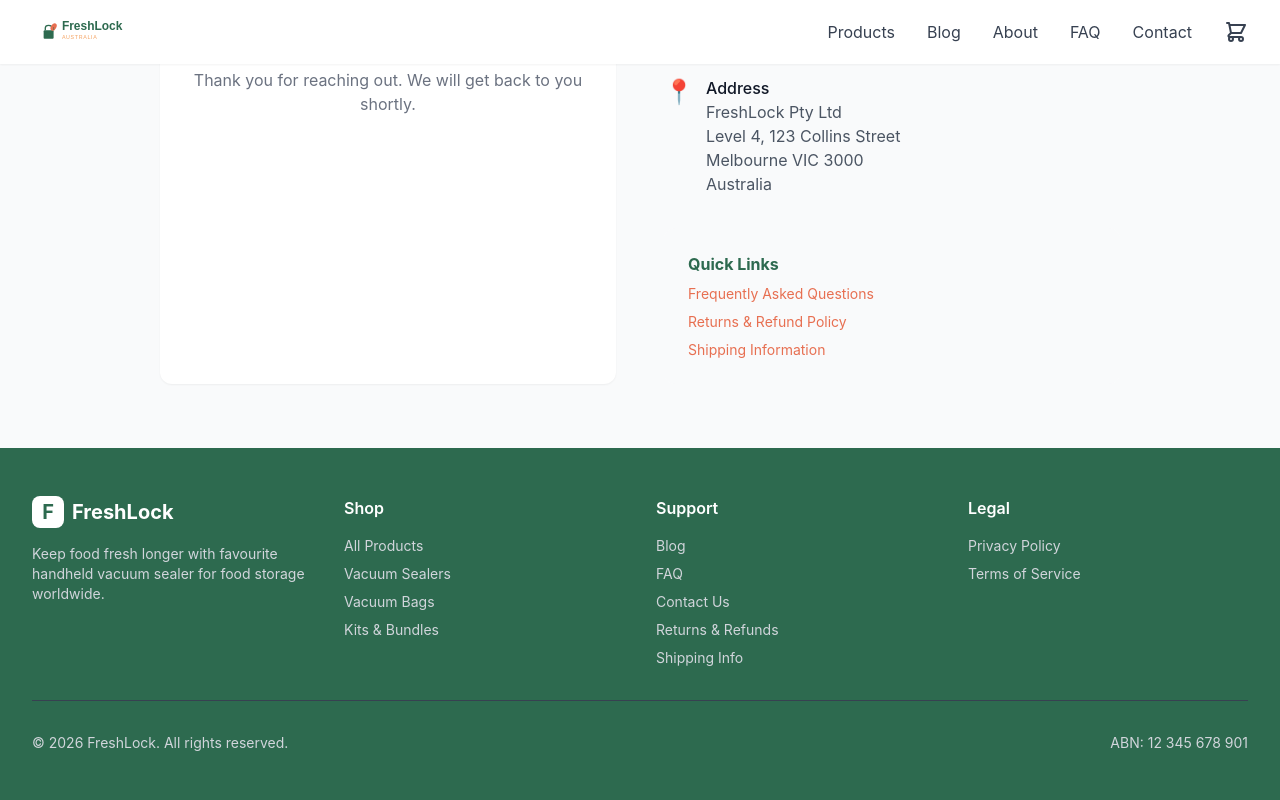
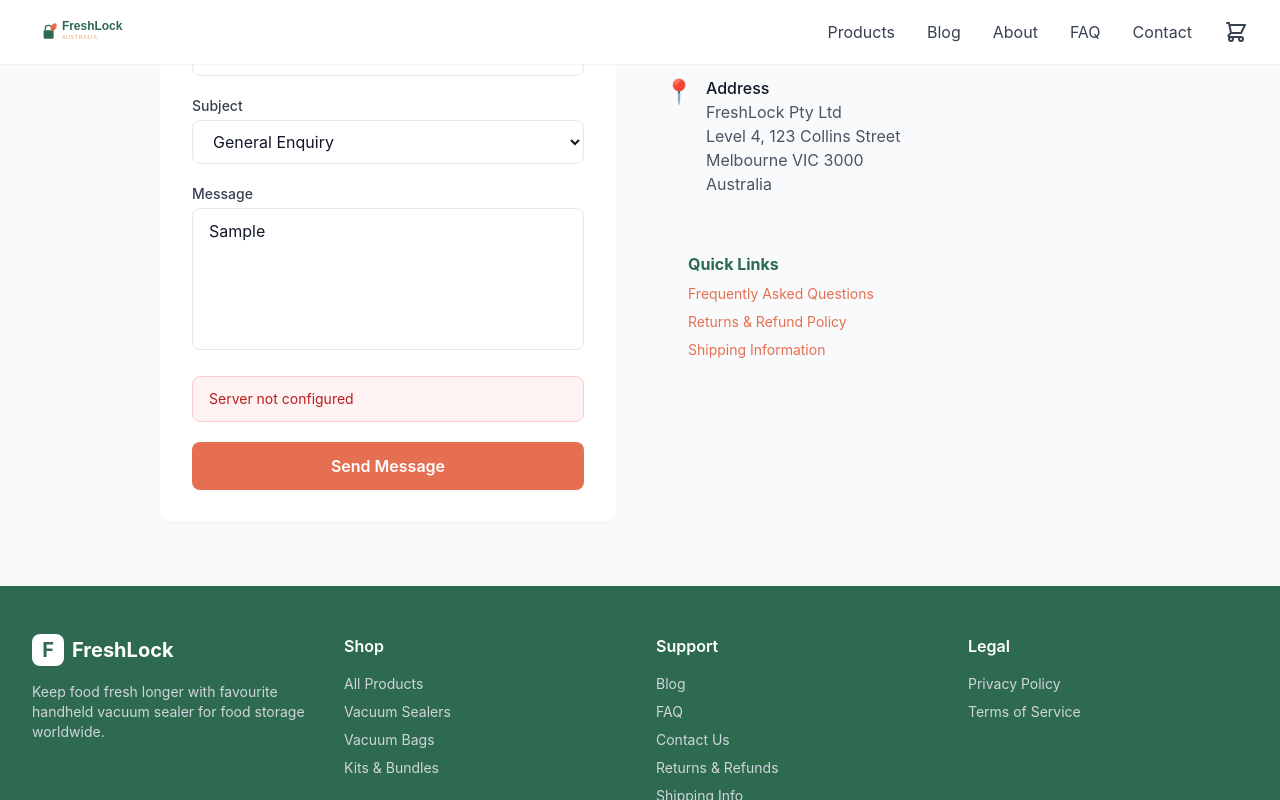
Before and after one commit to jasonyuan886/freshlock-store, a Next.js app: page /contact in a window 1280 px wide. Both pictures are taken after typing "Sample", "name@example.com", "Sample" into the empty fields and a click on the button "Send Message". Shown: the part 404-1204 px from the top of the page. Built offline with nearby package versions, Linux system fonts and the light colour scheme; no server answers.

Commit message:
Update app/contact/page.tsx - contact form email via Zoho SMTP

```diff
--- a/app/contact/page.tsx
+++ b/app/contact/page.tsx
@@ -2,12 +2,40 @@
 
 import { useState } from 'react';
 
+type Status = 'idle' | 'submitting' | 'success' | 'error';
+
 export default function ContactPage() {
-  const [submitted, setSubmitted] = useState(false);
+  const [status, setStatus] = useState<Status>('idle');
+  const [errorMsg, setErrorMsg] = useState('');
 
-  const handleSubmit = (e: React.FormEvent) => {
+  const handleSubmit = async (e: React.FormEvent<HTMLFormElement>) => {
     e.preventDefault();
-    setSubmitted(true);
+    setStatus('submitting');
+    setErrorMsg('');
+
+    const form = e.currentTarget;
+    const data = {
+      name: (form.elements.namedItem('name') as HTMLInputElement).value.trim(),
+      email: (form.elements.namedItem('email') as HTMLInputElement).value.trim(),
+      subject: (form.elements.namedItem('subject') as HTMLSelectElement).value,
+      message: (form.elements.namedItem('message') as HTMLTextAreaElement).value.trim(),
+    };
+
+    try {
+      const res = await fetch('/api/contact', {
+        method: 'POST',
+        headers: { 'Content-Type': 'application/json' },
+        body: JSON.stringify(data),
+      });
+      if (!res.ok) {
+        const err = await res.json().catch(() => ({}));
+        throw new Error(err.error || `Request failed (${res.status})`);
+      }
+      setStatus('success');
+    } catch (err: any) {
+      setErrorMsg(err.message || 'Something went wrong. Please try again.');
+      setStatus('error');
+    }
   };
 
   return (
@@ -20,35 +48,41 @@ export default function ContactPage() {
       </div>
 
       <div className="grid md:grid-cols-2 gap-12">
-        {/* Form */}
         <div className="bg-white rounded-xl p-8 shadow-sm">
-          {submitted ? (
+          {status === 'success' ? (
             <div className="text-center py-12">
               <div className="text-5xl mb-4">✅</div>
               <h2 className="text-2xl font-bold text-primary mb-2">Message Sent!</h2>
               <p className="text-gray-500">Thank you for reaching out. We will get back to you shortly.</p>
+              <button
+                onClick={() => { setStatus('idle'); setErrorMsg(''); }}
+                className="mt-6 text-sm text-accent hover:underline"
+              >
+                Send another message
+              </button>
             </div>
           ) : (
             <form onSubmit={handleSubmit} className="space-y-5">
               <div>
-                <label className="block text-sm font-medium text-gray-700 mb-1">Your Name</label>
+                <label htmlFor="name" className="block text-sm font-medium text-gray-700 mb-1">Your Name</label>
                 <input
-                  type="text"
-                  required
+                  id="name" name="name" type="text" required maxLength={100}
                   className="w-full border rounded-lg px-4 py-2.5 focus:ring-2 focus:ring-primary focus:border-transparent outline-none"
                 />
               </div>
               <div>
-                <label className="block text-sm font-medium text-gray-700 mb-1">Email Address</label>
+                <label htmlFor="email" className="block text-sm font-medium text-gray-700 mb-1">Email Address</label>
                 <input
-                  type="email"
-                  required
+                  id="email" name="email" type="email" required maxLength={200}
                   className="w-full border rounded-lg px-4 py-2.5 focus:ring-2 focus:ring-primary focus:border-transparent outline-none"
                 />
               </div>
               <div>
-                <label className="block text-sm font-medium text-gray-700 mb-1">Subject</label>
-                <select className="w-full border rounded-lg px-4 py-2.5 focus:ring-2 focus:ring-primary focus:border-transparent outline-none bg-white">
+                <label htmlFor="subject" className="block text-sm font-medium text-gray-700 mb-1">Subject</label>
+                <select
+                  id="subject" name="subject" required
+                  className="w-full border rounded-lg px-4 py-2.5 focus:ring-2 focus:ring-primary focus:border-transparent outline-none bg-white"
+                >
                   <option>General Enquiry</option>
                   <option>Order Support</option>
                   <option>Returns & Refunds</option>
@@ -57,21 +91,30 @@ export default function ContactPage() {
                 </select>
               </div>
               <div>
-                <label className="block text-sm font-medium text-gray-700 mb-1">Message</label>
+                <label htmlFor="message" className="block text-sm font-medium text-gray-700 mb-1">Message</label>
                 <textarea
-                  required
-                  rows={5}
+                  id="message" name="message" required rows={5} maxLength={5000}
                   className="w-full border rounded-lg px-4 py-2.5 focus:ring-2 focus:ring-primary focus:border-transparent outline-none resize-none"
                 />
               </div>
-              <button type="submit" className="btn-primary w-full">
-                Send Message
+
+              {status === 'error' && (
+                <div className="bg-red-50 border border-red-200 text-red-700 text-sm rounded-lg px-4 py-3">
+                  {errorMsg || 'Something went wrong. Please try again.'}
+                </div>
+              )}
+
+              <button
+                type="submit"
+                disabled={status === 'submitting'}
+                className="btn-primary w-full disabled:opacity-60 disabled:cursor-not-allowed"
+              >
+                {status === 'submitting' ? 'Sending…' : 'Send Message'}
               </button>
             </form>
           )}
         </div>
 
-        {/* Info */}
         <div className="space-y-8">
           <div>
             <h2 className="text-xl font-bold text-primary mb-4">Get in Touch</h2>
```
